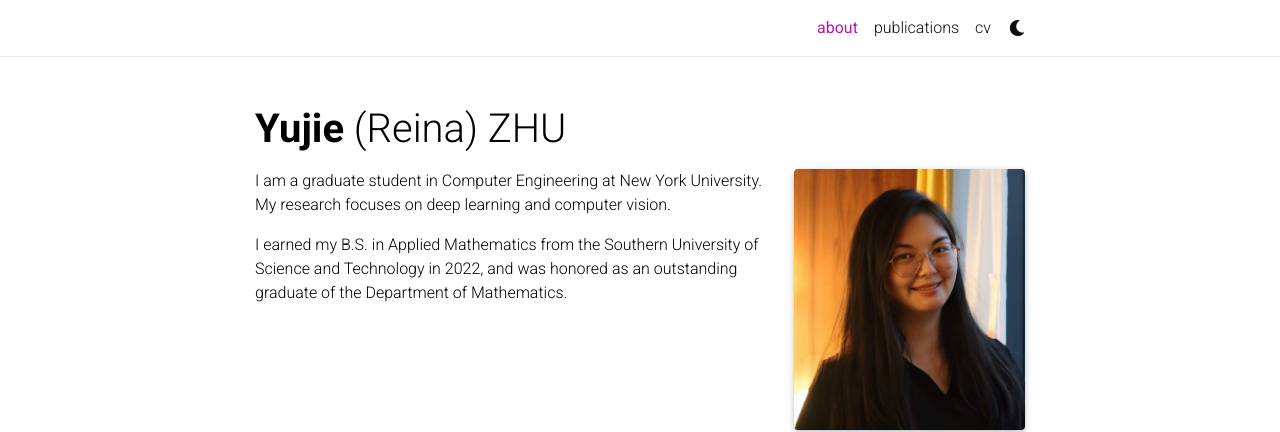
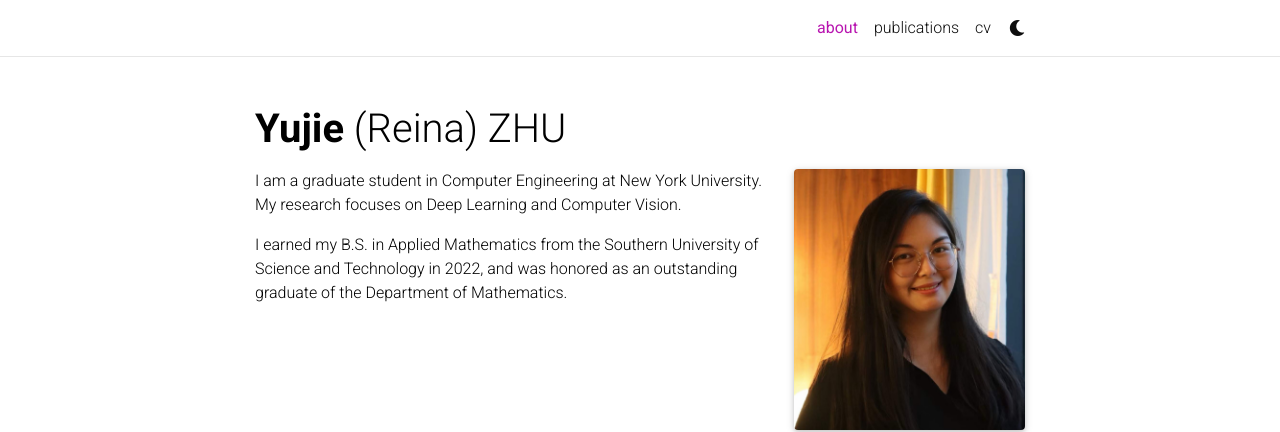
Before and after one commit to ReinaZhu/yujiezhu.github.io, a Jekyll site: the page built from _pages/about.md, in a window 1280 px wide. Shown: the top 432 px of the page. Built offline with Jekyll 4.4.1, drawn with Linux system fonts in a browser that asks for light colours; full-size pictures stand in for the smaller copies a plugin makes; comment, search, counter and statistics services are not loaded; a style sheet for code colours, icons or effects is not loaded.

```diff
--- a/_pages/about.md
+++ b/_pages/about.md
@@ -15,7 +15,7 @@ selected_papers: false # includes a list of papers marked as "selected={true}"
 social: false  # includes social icons at the bottom of the page
 ---
 
-I am a graduate student in Computer Engineering at New York University. My research focuses on deep learning and computer vision.
+I am a graduate student in Computer Engineering at New York University. My research focuses on Deep Learning and Computer Vision.
 
 I earned my B.S. in Applied Mathematics from the Southern University of Science and Technology in 2022, and was honored as an outstanding graduate of the Department of Mathematics.
 
```
